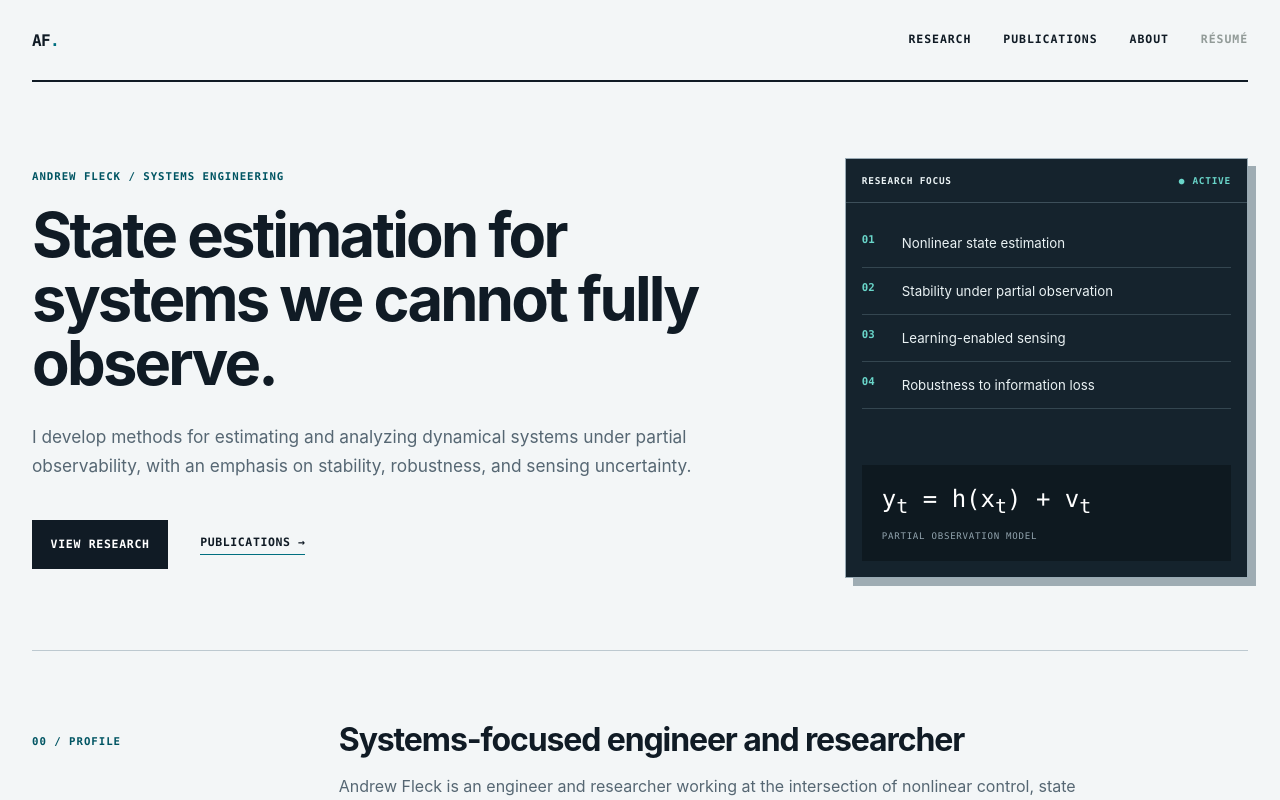
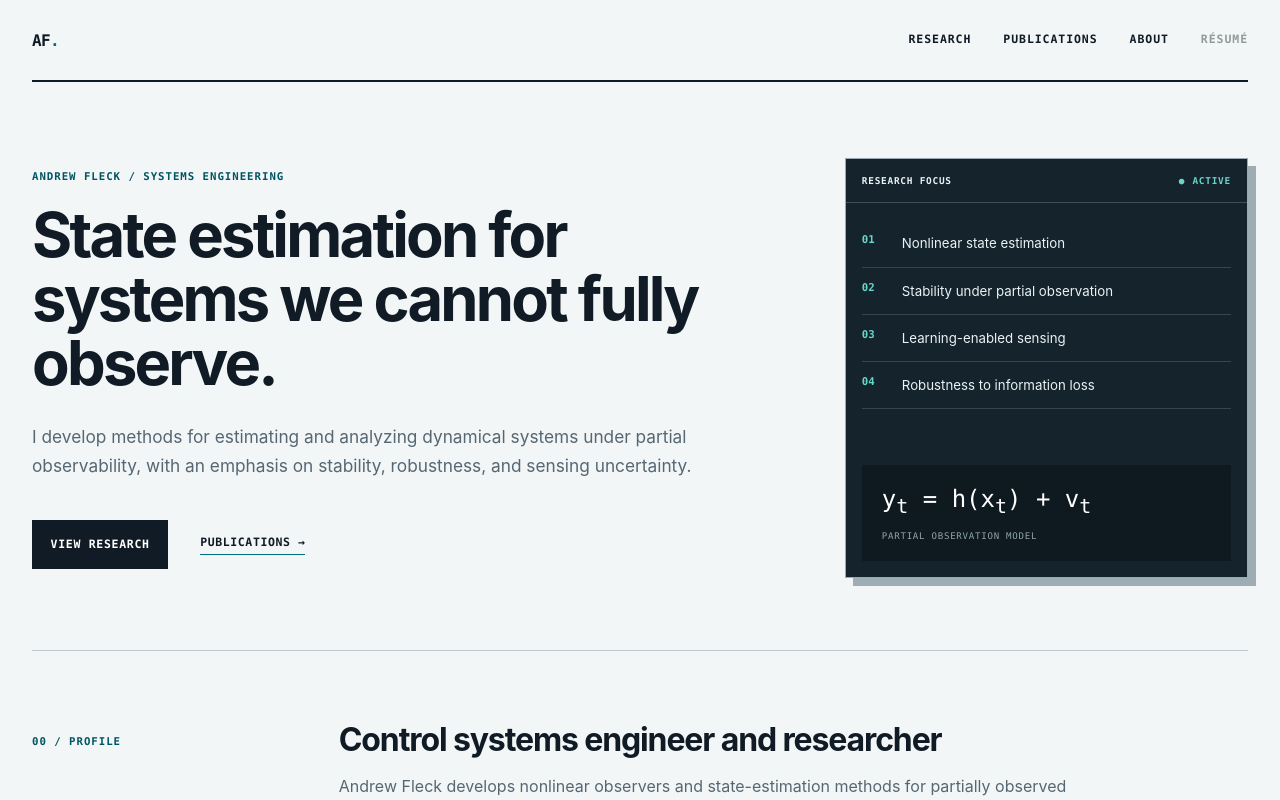
Before and after one commit to afleck18/andrew-fleck-portfolio, a Next.js app: page / in a window 1280 px wide. Shown: the top 800 px of the page. Built offline with nearby package versions, Linux system fonts and the light colour scheme; no server answers.

Commit message:
Move profile copy to homepage

```diff
--- a/app/page.tsx
+++ b/app/page.tsx
@@ -17,7 +17,7 @@ export default function Home() {
       <div className="hero-console"><div className="console-top"><span>RESEARCH FOCUS</span><span className="live">ACTIVE</span></div><dl><div><dt>01</dt><dd>Nonlinear state estimation</dd></div><div><dt>02</dt><dd>Stability under partial observation</dd></div><div><dt>03</dt><dd>Learning-enabled sensing</dd></div><div><dt>04</dt><dd>Robustness to information loss</dd></div></dl><div className="console-equation">y<sub>t</sub> = h(x<sub>t</sub>) + v<sub>t</sub><span>partial observation model</span></div></div>
     </section>
 
-    <section className="bio-strip"><p className="section-code">00 / PROFILE</p><div><h2>Systems-focused engineer and researcher</h2><p>{site.bio}</p><p className="location">Purdue University · West Lafayette, Indiana</p></div></section>
+    <section className="bio-strip"><p className="section-code">00 / PROFILE</p><div><h2>Control systems engineer and researcher</h2><p>{site.aboutBio}</p><p className="location">Purdue University · West Lafayette, Indiana</p></div></section>
 
     <section className="work-section"><div className="work-heading"><p className="section-code">01 / HIGHLIGHTED WORK</p><div><h2>Research implementations</h2><p>Each project is organized around a defined engineering question, an explicit estimation or analysis method, and a validation strategy.</p></div></div><div className="work-grid">{projects.slice(0,3).map((p,index) => <article className="work-card" key={p.slug}><TechnicalPanel type={index === 0 ? "estimation" : index === 1 ? "dynamics" : "tracking"}/><div className="work-card-body"><p className="project-meta">PROJECT {p.number} · {p.area}</p><h3>{p.title}</h3><p>{p.problem}</p><p className="method"><strong>Method</strong>{p.approach}</p><div className="card-links"><Link href={`/research/#${p.slug}`}>Case study →</Link>{p.repo && <a href={p.repo}>Code ↗</a>}</div></div></article>)}</div></section>
 
```
Also changed, not shown: app/about/page.tsx (+1 -1 lines).
